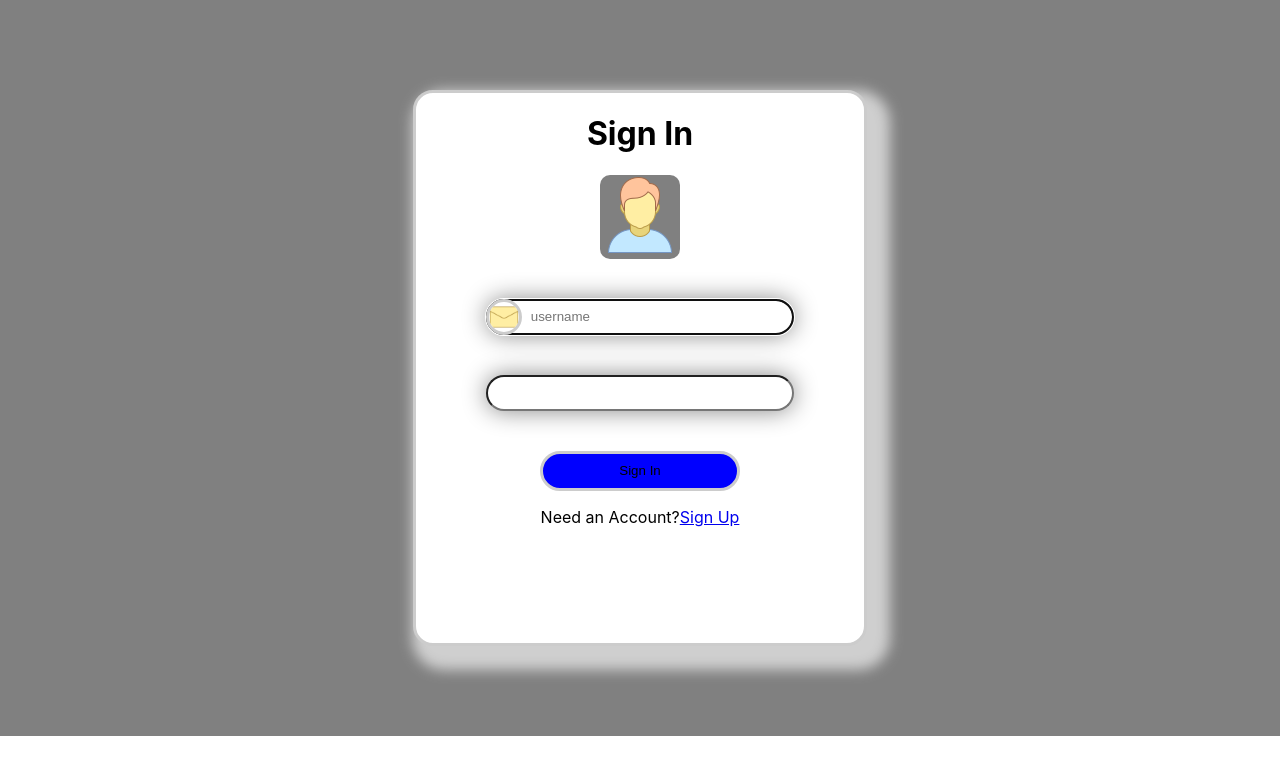
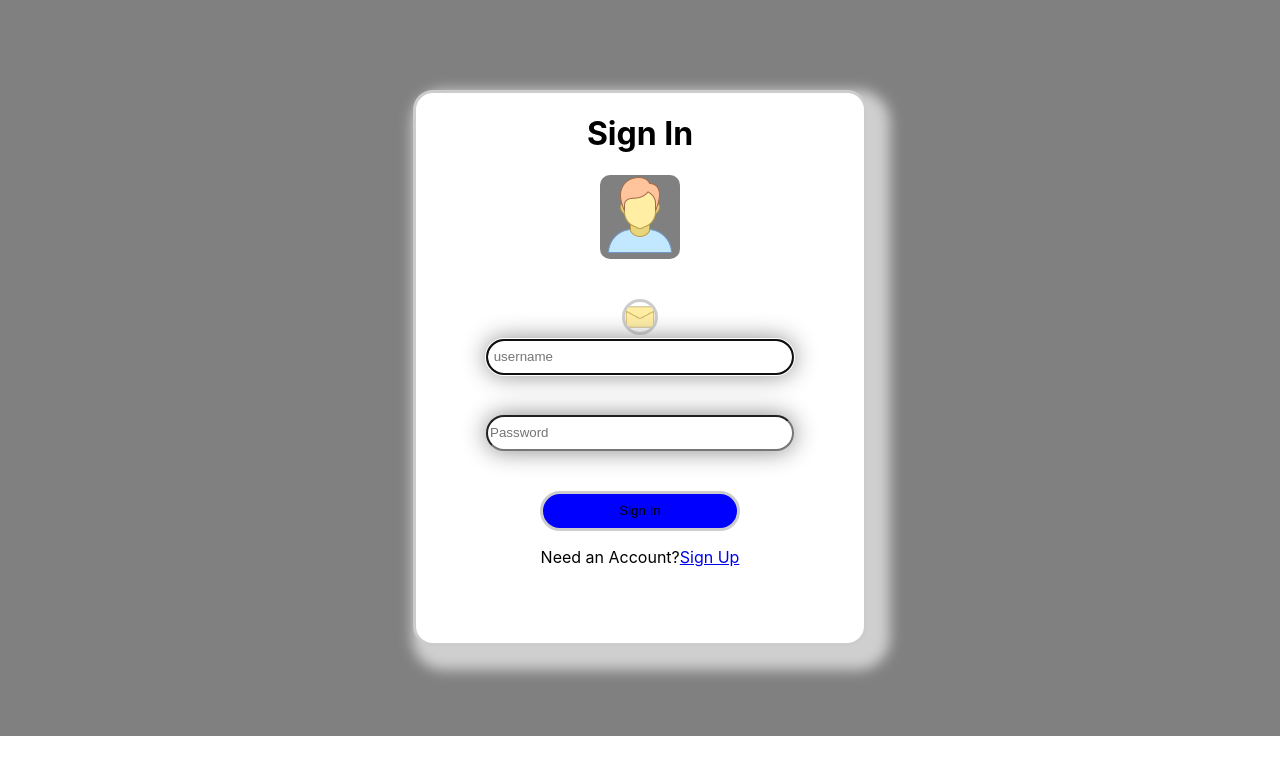
Before and after one commit to Malone99/react_fundamentals, a React (Create React App) app: page /login in a window 1280 px wide. Shown: the top 774 px of the page. Built offline with nearby package versions, Linux system fonts and the light colour scheme.

Commit message:
commit#3

```diff
--- a/src/Login.css
+++ b/src/Login.css
@@ -53,11 +53,14 @@
 
 
 }
-.userInput{
+.icon-email{
     height: 30px;
-    border-radius: 30px;
+    border-radius: 20px;
     border: 3px solid #ccc;
-    position: absolute;
+
+
+
+
 
 }
 .btn-signin{
--- a/src/Login.jsx
+++ b/src/Login.jsx
@@ -27,22 +27,12 @@ export const Login = (props) => {
 
     useEffect(
         () => {
-            if (userRef.current) {
-                userRef.current.focus();
-            }
+            userRef.current.focus();
         },
         []
     );
 
-    // useEffect(
-    //     () => {
-    //         if (!username.isEmpty()) {
-    //             userRef.current.focus();
-    //             console.log("is focused", userRef);
-    //         }
-    //     },
-    //     [username]
-    // );
+
     useEffect(
     ()=>{
         const isValid=userRegex.test(username);
@@ -81,14 +71,16 @@ export const Login = (props) => {
                 </div>
             </div>
 
-
+                <div>
+                <img src={email}  className="icon-email"></img>
+                </div>
      <div>
         <div>
-               <img src={email}  className="userInput"></img>
+
                 <input className="input"
                     type={"text"}
                     id="username"
-                    placeholder="           username"
+                    placeholder=" username"
                     ref={userRef}
                     autoComplete="off"
                     onChange={(e)=> setUsername (e.target.value)}
@@ -101,6 +93,8 @@ export const Login = (props) => {
                 <input className="passwd"
                     type={"password"}
                     id="passsword"
+                    placeholder="Password"
+
                     autoComplete="off"
                     onChange={(e)=> setPassword(e.target.value)}
                     value={password}
```
